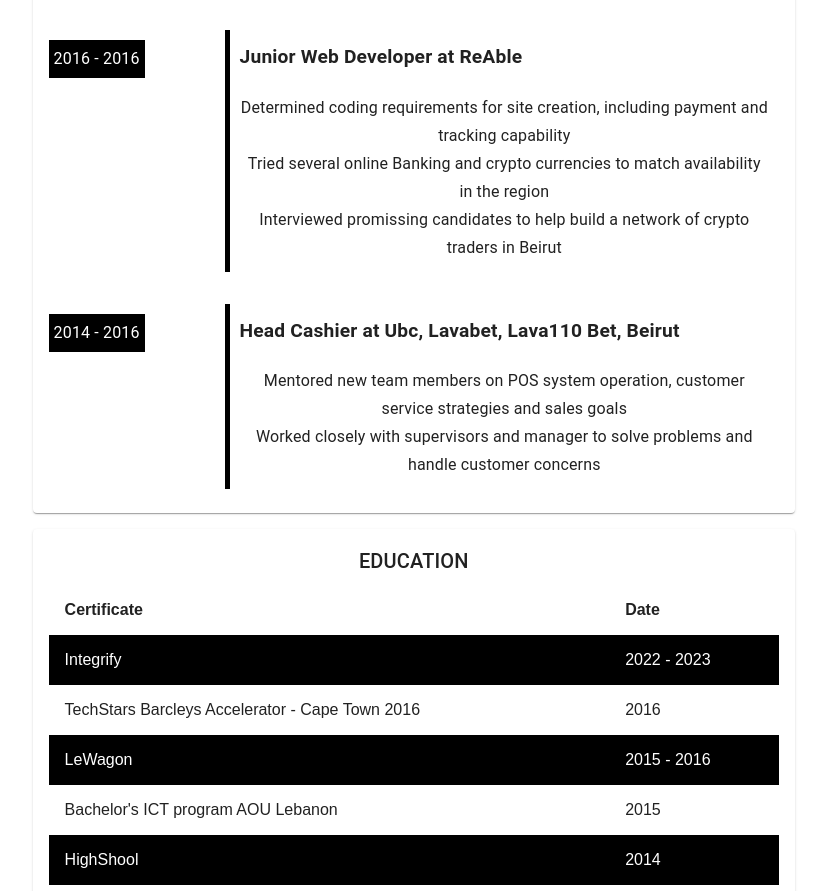
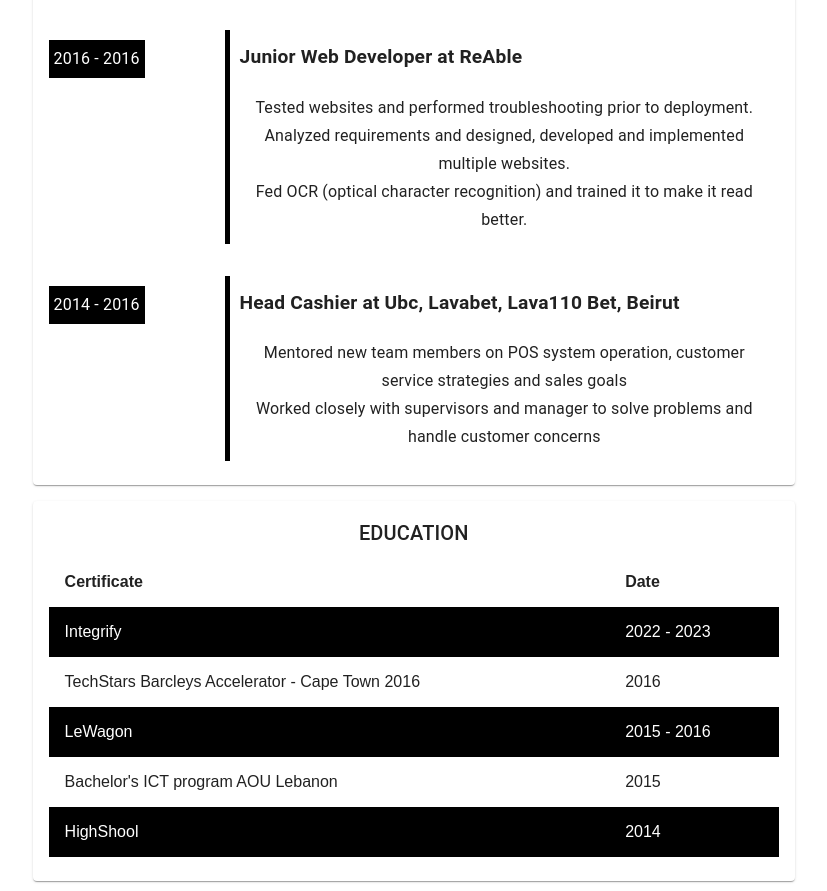
Before and after one commit to yasservanshalash/Portfolio, a React (Create React App) app: page / in a window 1280 px wide. Shown: the part 2067-2958 px from the top of the page, without its empty margins (373-1200 px from the left). Built offline with nearby package versions, Linux system fonts and the light colour scheme.

Commit message:
fixed experience

```diff
--- a/src/components/pageComponents/Experience.tsx
+++ b/src/components/pageComponents/Experience.tsx
@@ -56,9 +56,12 @@ const Experience = (props: {clicked: boolean ;}) => {
                 </Typography>
                 <Typography variant='subtitle1' sx={{flex: "1"}} className={props.clicked ? "workDetailsLight" : "workDetailsDark"}>
                     <ul style={{listStyleType: "none"}}>
-                        <li>Determined coding requirements for site creation, including payment and tracking capability</li>
-                        <li>Tried several online Banking and crypto currencies to match availability in the region</li>
-                        <li>Interviewed promissing candidates to help build a network of crypto traders in Beirut</li>
+                        <li>Tested websites and performed troubleshooting prior to deployment.
+</li>
+                        <li>Analyzed requirements and designed, developed and implemented multiple websites.
+</li>
+                        <li>Fed OCR (optical character recognition) and trained it to make it read better.
+</li>
                     </ul>
                 </Typography>
                 </Box>
```
